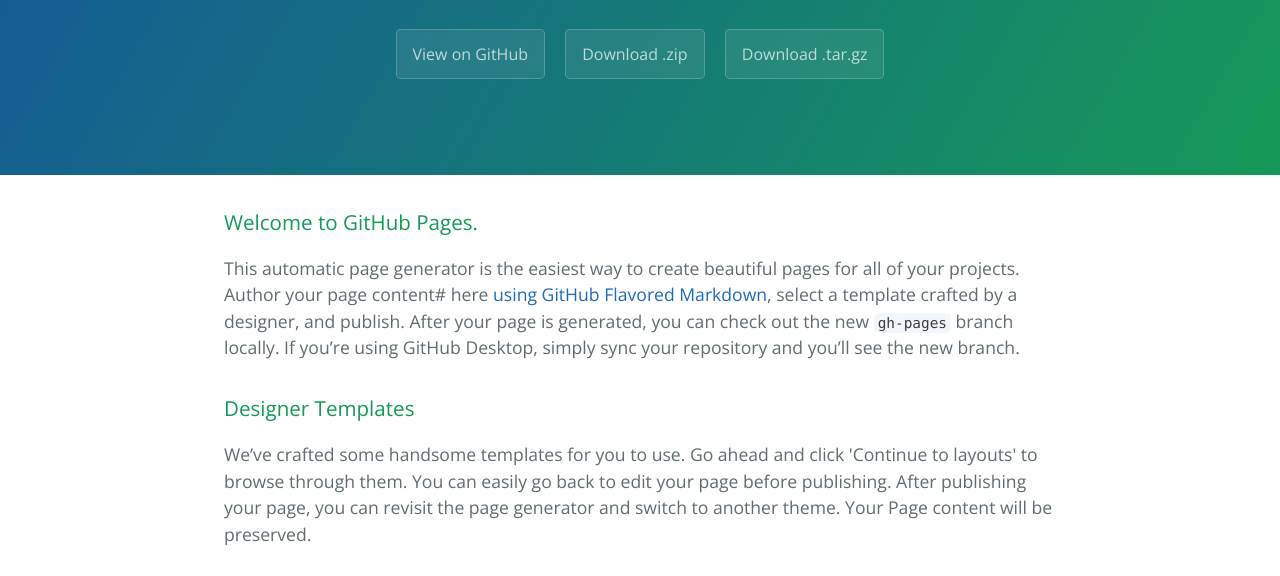
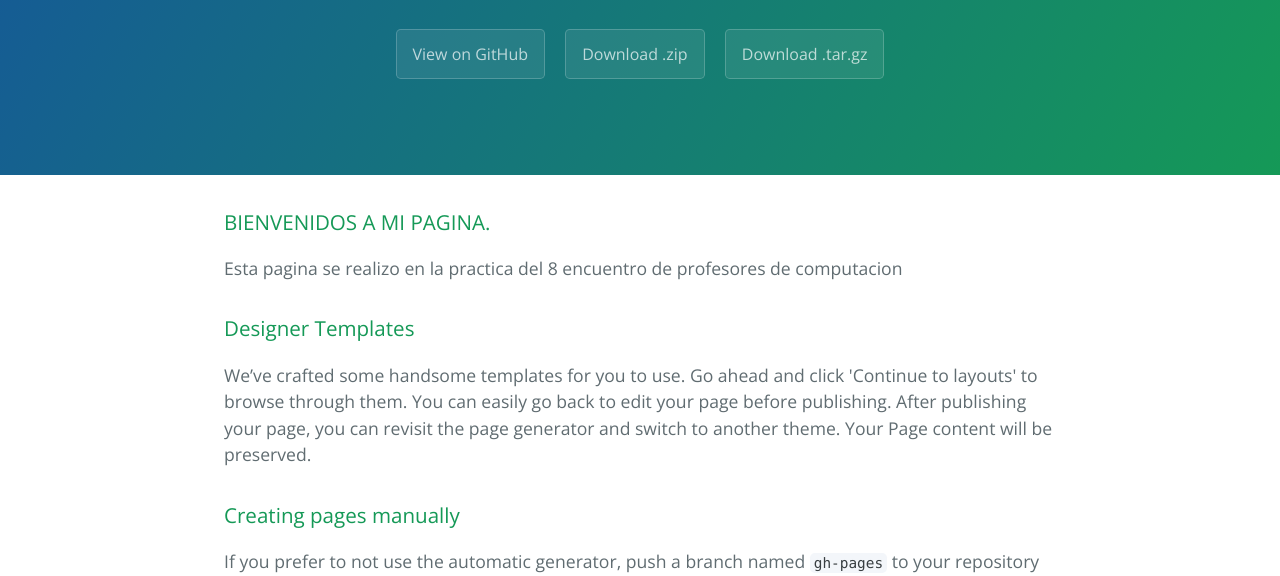
Before and after one commit to marianolm/proyecto, a plain HTML site: page index.html in a window 1280 px wide. Shown: the part 208-784 px from the top of the page. Drawn offline with nearby package versions, Linux system fonts and the light colour scheme.

```diff
--- a/index.html
+++ b/index.html
@@ -20,9 +20,9 @@
 
     <section class="main-content">
       <h3>
-<a id="welcome-to-github-pages" class="anchor" href="#welcome-to-github-pages" aria-hidden="true"><span aria-hidden="true" class="octicon octicon-link"></span></a>Welcome to GitHub Pages.</h3>
+<a id="bienvenidos-a-mi-pagina" class="anchor" href="#bienvenidos-a-mi-pagina" aria-hidden="true"><span aria-hidden="true" class="octicon octicon-link"></span></a>BIENVENIDOS A MI PAGINA.</h3>
 
-<p>This automatic page generator is the easiest way to create beautiful pages for all of your projects. Author your page content#  here <a href="https://guides.github.com/features/mastering-markdown/">using GitHub Flavored Markdown</a>, select a template crafted by a designer, and publish. After your page is generated, you can check out the new <code>gh-pages</code> branch locally. If you’re using GitHub Desktop, simply sync your repository and you’ll see the new branch.</p>
+<p>Esta pagina se realizo en la practica del 8 encuentro de profesores de computacion </p>
 
 <h3>
 <a id="designer-templates" class="anchor" href="#designer-templates" aria-hidden="true"><span aria-hidden="true" class="octicon octicon-link"></span></a>Designer Templates</h3>
```
Also changed, not shown: params.json (+1 -1 lines).
